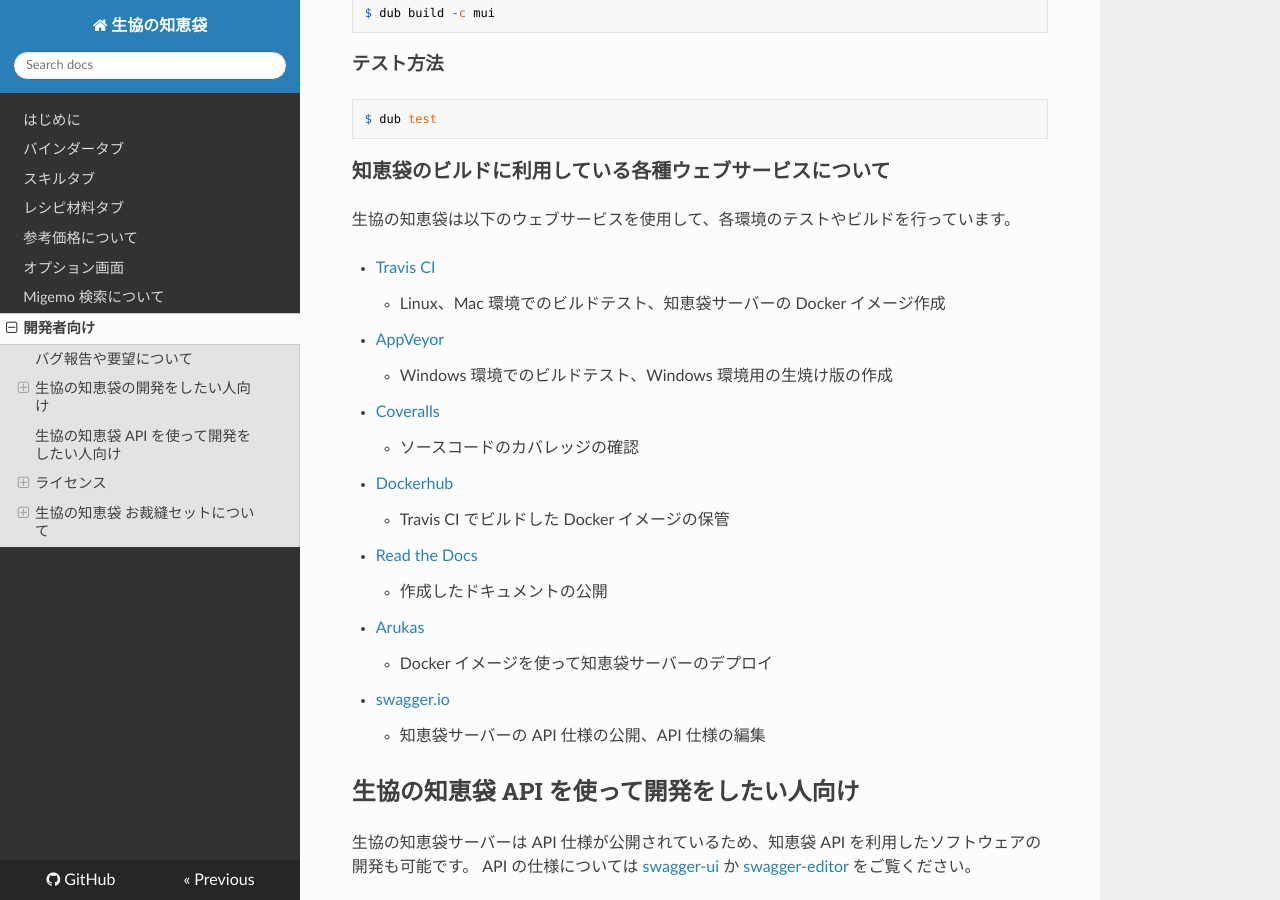
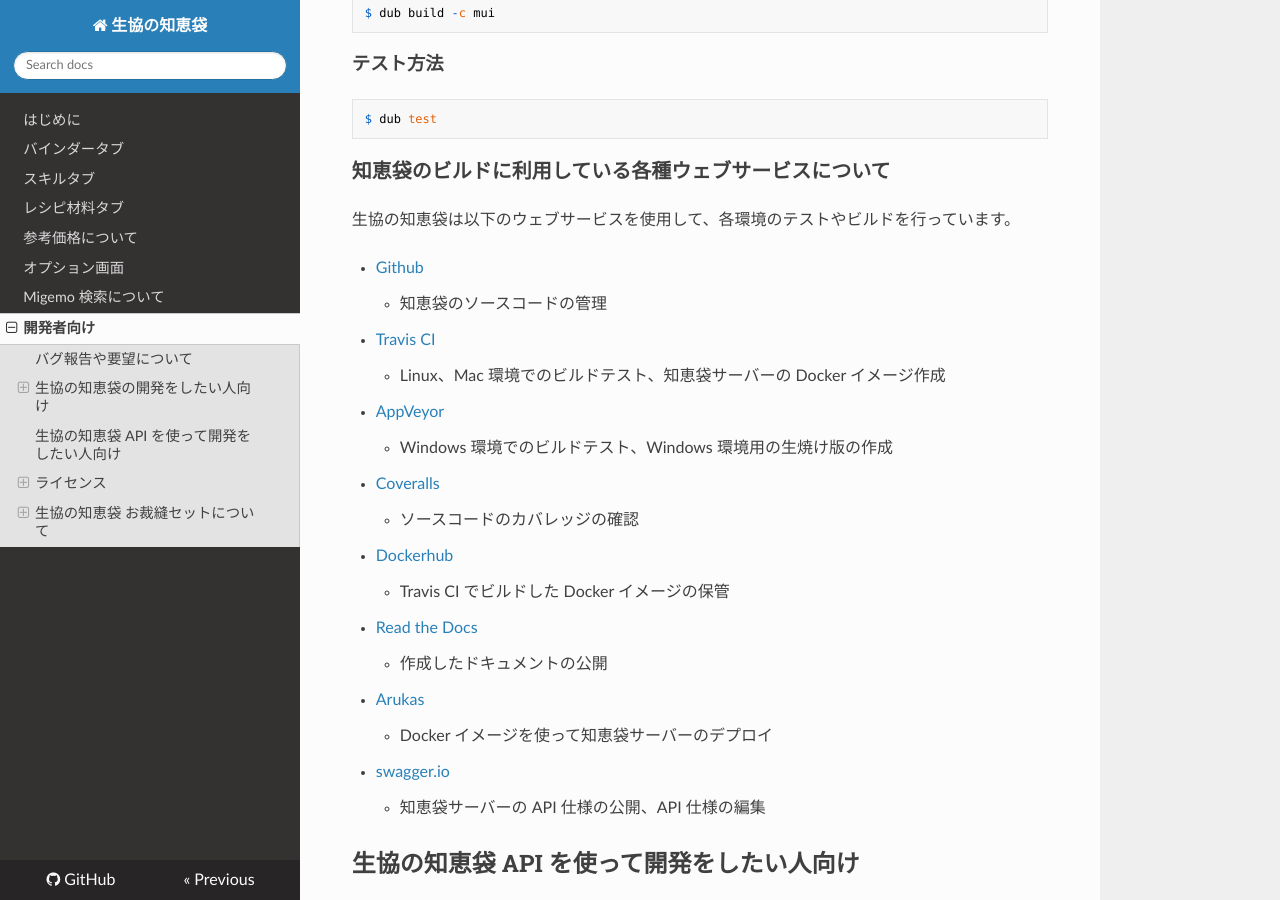
Before and after one commit to coop-mojo/moecoop, an MkDocs documentation site: the page built from docs/devel.md, in a window 1280 px wide and 900 px high, scrolled down 1434 px. Built offline with MkDocs 1.6.1, drawn with Linux system fonts in a browser that asks for light colours; nearby versions of some CDN libraries; old or Windows-style settings are respelled for this version of MkDocs.

Commit message:
[doc] 利用しているウェブサービスに Github を追加

```diff
--- a/docs/devel.md
+++ b/docs/devel.md
@@ -52,6 +52,8 @@
 ### 知恵袋のビルドに利用している各種ウェブサービスについて
 生協の知恵袋は以下のウェブサービスを使用して、各環境のテストやビルドを行っています。
 
+- [Github](https://github.com/)
+    - 知恵袋のソースコードの管理
 - [Travis CI](https://travis-ci.org/)
     - Linux、Mac 環境でのビルドテスト、知恵袋サーバーの Docker イメージ作成
 - [AppVeyor](https://www.appveyor.com/)
```
